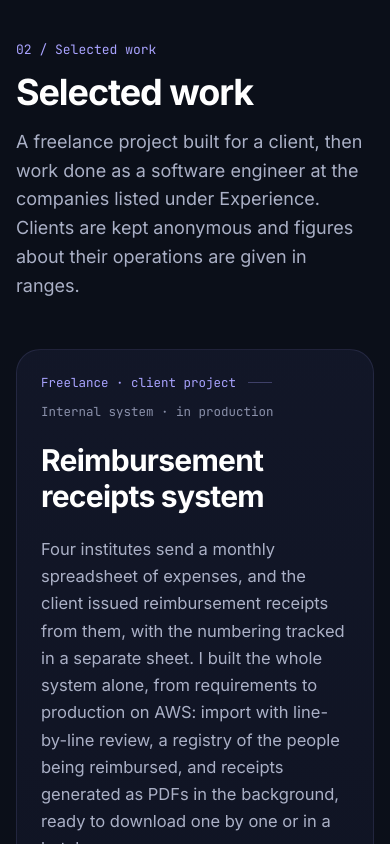
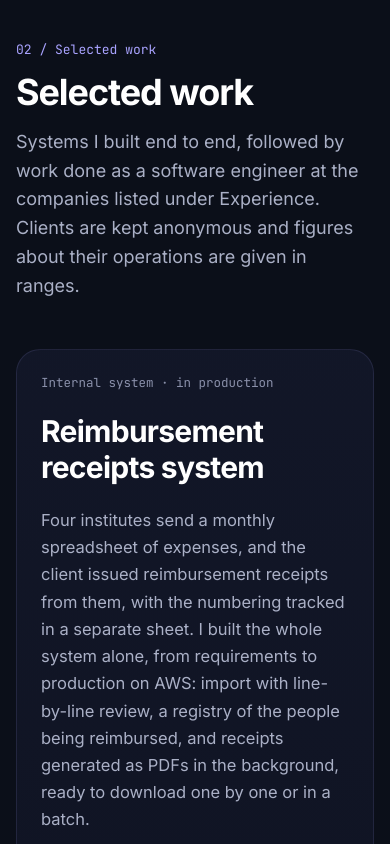
Before and after one commit to luizalvesdev/luizalves.dev, an Astro site: page / in a window 390 px wide. Shown: the part 3500-4344 px from the top of the page. Built offline with nearby package versions, Linux system fonts and the light colour scheme; Astro itself is replaced by a stand-in of ours.

Commit message:
Group both projects together without freelance or side-project labels
Co-Authored-By: Claude Opus 5.5 <noreply@anthropic.com>

```diff
--- a/src/components/Page.astro
+++ b/src/components/Page.astro
@@ -115,7 +115,10 @@ const side = t.work.side
         <h2 class="h2" data-reveal data-head="title">{t.work.title}</h2>
         <p class="lead narrow" data-reveal data-head="title">{t.work.subtitle}</p>
       </div>
-      <Project p={t.work.featured} />
+      <div class="projects-list">
+        <Project p={t.work.featured} />
+        <Project p={side} />
+      </div>
 
       <ol class="cases">
         {t.work.cases.map((c, i) => (
@@ -136,7 +139,6 @@ const side = t.work.side
         ))}
       </ol>
 
-      <Project p={side} />
     </div>
   </section>
 
@@ -1003,6 +1005,12 @@ const side = t.work.side
     font-weight: 500;
   }
 
+  .projects-list {
+    display: flex;
+    flex-direction: column;
+    gap: clamp(24px, 3vw, 40px);
+  }
+
   /* Cases */
   .cases {
     margin: 0;
--- a/src/components/Project.astro
+++ b/src/components/Project.astro
@@ -1,7 +1,6 @@
 ---
 interface Props {
   p: {
-    label: string
     kind: string
     name: string
     description: string
@@ -25,7 +24,7 @@ const arrowUpRight = '<svg width="14" height="14" viewBox="0 0 24 24" fill="none
 <article class="project" data-reveal data-project>
   <div class="project-glow" aria-hidden="true"></div>
   <div class="project-copy">
-    <div class="kind mono" data-reveal data-item><span class="n">{p.label}</span><span class="dash"></span><span>{p.kind}</span></div>
+    <div class="kind mono" data-reveal data-item><span>{p.kind}</span></div>
     <h3 data-reveal data-item>{p.name}</h3>
     <p class="project-desc" data-reveal data-item>{p.description}</p>
     {p.result && <p class="result" data-reveal data-item><span class="mono">{p.resultLabel}</span>{p.result}</p>}
--- a/src/i18n/content.ts
+++ b/src/i18n/content.ts
@@ -116,10 +116,9 @@ export const content = {
     work: {
       label: '02 / Selected work',
       title: 'Selected work',
-      subtitle: 'A freelance project built for a client, then work done as a software engineer at the companies listed under Experience. Clients are kept anonymous and figures about their operations are given in ranges.',
+      subtitle: 'Systems I built end to end, followed by work done as a software engineer at the companies listed under Experience. Clients are kept anonymous and figures about their operations are given in ranges.',
       result: 'Result',
       featured: {
-        label: 'Freelance · client project',
         kind: 'Internal system · in production',
         name: 'Reimbursement receipts system',
         description: 'Four institutes send a monthly spreadsheet of expenses, and the client issued reimbursement receipts from them, with the numbering tracked in a separate sheet. I built the whole system alone, from requirements to production on AWS: import with line-by-line review, a registry of the people being reimbursed, and receipts generated as PDFs in the background, ready to download one by one or in a batch.',
@@ -176,7 +175,6 @@ export const content = {
         },
       ] as Case[],
       side: {
-        label: 'Side project',
         kind: 'SaaS · multi-tenant',
         name: 'Broadcast',
         description: 'Each customer manages connections, contacts and messages, with instant or scheduled sending and real-time per-recipient status.',
@@ -309,10 +307,9 @@ export const content = {
     work: {
       label: '02 / Trabalhos',
       title: 'Trabalhos selecionados',
-      subtitle: 'Um projeto freelance feito para um cliente e, depois, trabalhos como engenheiro de software nas empresas listadas em Experiência. Os clientes ficam anônimos e os números da operação deles aparecem em faixas.',
+      subtitle: 'Sistemas que construí de ponta a ponta e, depois, trabalhos como engenheiro de software nas empresas listadas em Experiência. Os clientes ficam anônimos e os números da operação deles aparecem em faixas.',
       result: 'Resultado',
       featured: {
-        label: 'Freelance · projeto para cliente',
         kind: 'Sistema interno · em produção',
         name: 'Sistema de recibos de reembolso',
         description: 'Quatro institutos mandam uma planilha mensal de despesas, e o cliente emitia os recibos de reembolso a partir delas, com a numeração controlada numa planilha à parte. Construí o sistema inteiro sozinho, do levantamento à produção na AWS: importação com revisão linha a linha, cadastro das pessoas reembolsadas e recibos gerados em PDF em segundo plano, para baixar um a um ou em lote.',
@@ -369,7 +366,6 @@ export const content = {
         },
       ] as Case[],
       side: {
-        label: 'Projeto pessoal',
         kind: 'SaaS · multi-tenant',
         name: 'Broadcast',
         description: 'Cada cliente gerencia conexões, contatos e mensagens, com envio imediato ou agendado e status por destinatário em tempo real.',
```
